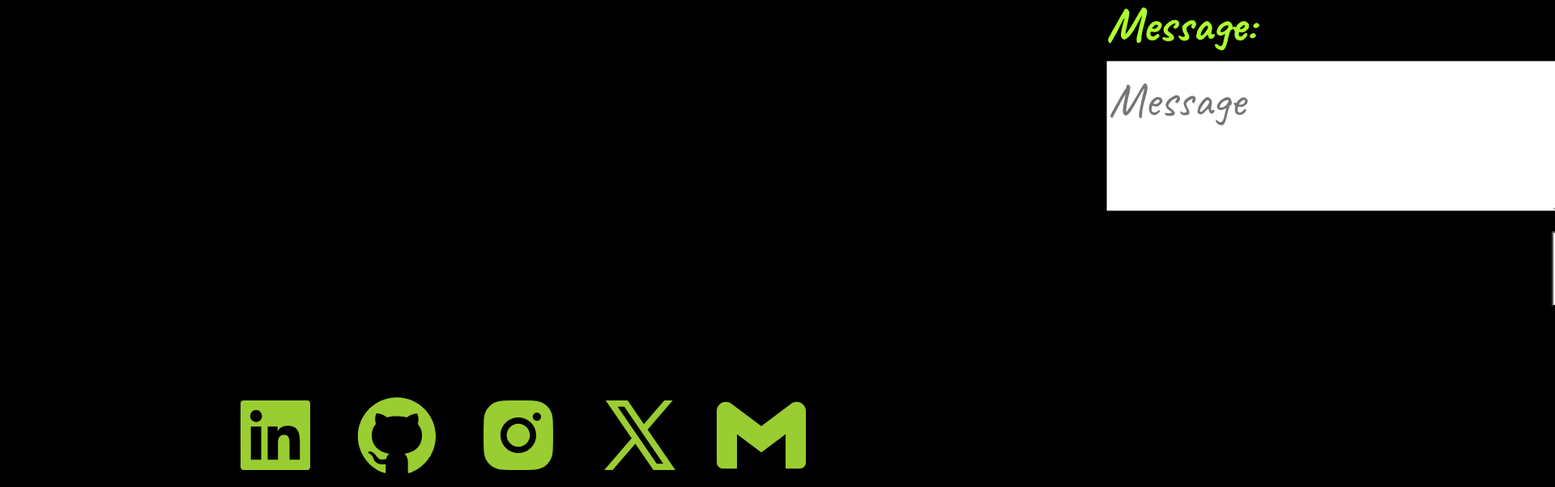
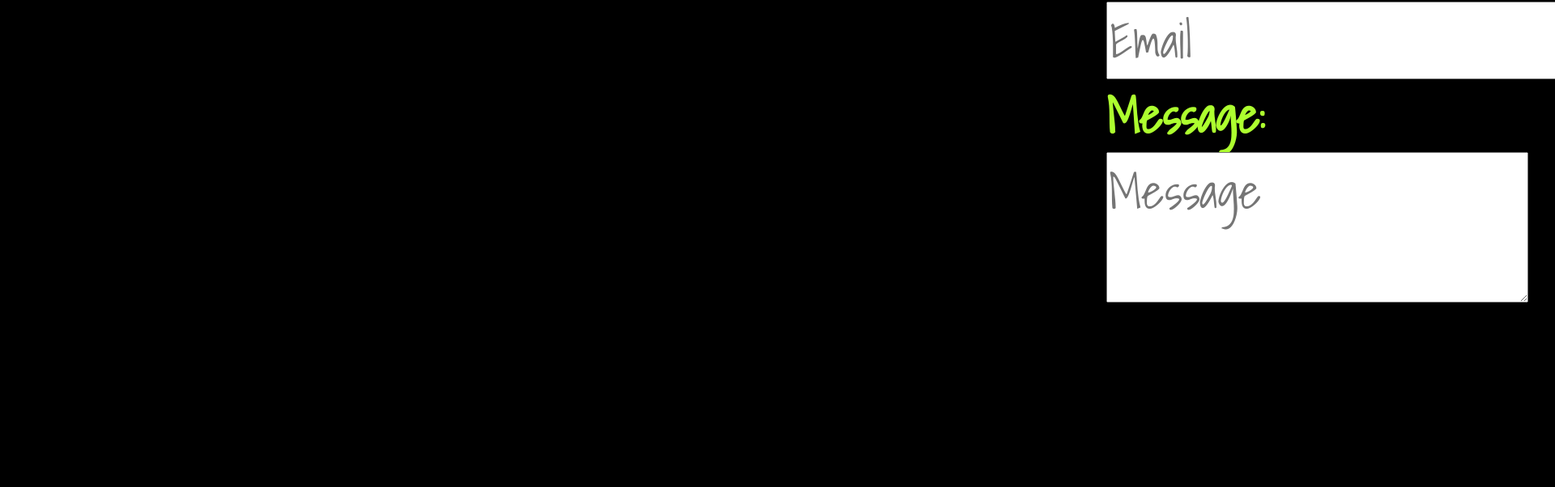
Before and after one commit to arrozconpollo220/Alex-Portfolio, a React (Vite) app: page /Contact in a window 1280 px wide. Shown: the part 2134-2736 px from the top of the page at 81% size, 1920 px wide, since content can reach past the window. Built offline with nearby package versions, Linux system fonts and the light colour scheme.

Commit message:
added emailjs functionality to contact page and some updates to css for the nav links

```diff
--- a/index.html
+++ b/index.html
@@ -4,7 +4,7 @@
     <meta charset="UTF-8" />
     <link rel="icon" type="image/svg+xml" href="/vite.svg" />
     <style>
-      @import url('https://fonts.googleapis.com/css2?family=Caveat:wght@400..700&display=swap');
+      @import url('https://fonts.googleapis.com/css2?family=Pacifico&family=Shadows+Into+Light&display=swap');
       </style>
     <meta name="viewport" content="width=device-width, initial-scale=1.0" />
     <title>React Router</title>
--- a/package.json
+++ b/package.json
@@ -11,7 +11,10 @@
     "preview": "vite preview"
   },
   "dependencies": {
+    "@emailjs/browser": "^4.4.1",
     "bootstrap": "^5.2.3",
+    "emailjs": "^4.0.3",
+    "emailjs-com": "^3.2.0",
     "react": "^18.2.0",
     "react-dom": "^18.2.0",
     "react-icons": "^5.3.0",
--- a/src/App.css
+++ b/src/App.css
@@ -2,7 +2,7 @@
 body {
     background-color: black;
     color: white;
-    font-family: 'caveat', cursive;
+    font-family: 'shadows into light', cursive;
     font-weight: bolder;
 }
 
@@ -24,11 +24,12 @@ a.nav-link {
 }
 
 a.nav-link.active {
-    box-shadow: 1 10px 15px black (0, 0, 0, 0.2);
+    box-shadow: 1px 10px 15px rgba(0, 0, 0, 0.2);
     transform: scale(1.4);
     text-decoration: underline;
+    background-color: yellowgreen !important;
+}
 
-}
 
 a.nav-link:hover {
     color: yellowgreen
--- a/src/pages/Contact.jsx
+++ b/src/pages/Contact.jsx
@@ -1,16 +1,20 @@
+
 // importing css file from the styles folder
 import '../styles/contact.css';
 
-// importing emoji photo 3
+// importing emoji photo
 import emoji3 from '../assets/MyEmoji_20240906_180557_0.png';
 
-// importing useState from React
-import { useState, useEffect } from 'react';
+// importing useState, useRef from React
+import { useState, useRef } from 'react';
 
 // importing helper function for email validation from utils folder
 import { validateEmail } from '../utils/helpers';
 
-function Form() {
+// importing emailjs for email service
+import emailjs from '@emailjs/browser';
+
+function ContactUs() {
   // State variables for form fields
   const [email, setEmail] = useState('');
   const [fullName, setFullName] = useState('');
@@ -23,25 +27,17 @@ function Form() {
     message: ''
   });
 
-  useEffect(() => {
-    const savedData = localStorage.getItem('formData');
-    if (savedData) {
-      const { email, fullName, message } = JSON.parse(savedData);
-      setEmail(email || '');
-      setFullName(fullName || '');
-      setMessage(message || '');
-    }
-  }, []);
+  // Ref for the form element (used for emailjs)
+  const form = useRef();
 
   // Handle input change
   const handleInputChange = (e) => {
     const { name, value } = e.target;
 
-    // Update state based on input field
     if (name === 'email') {
-      setEmail(value);
+      setEmail(value); // Make sure state updates
     } else if (name === 'fullName') {
-      setFullName(value);
+      setFullName(value); // Make sure state updates
     } else if (name === 'message') {
       setMessage(value);
     }
@@ -51,7 +47,6 @@ function Form() {
   const handleBlur = (e) => {
     const { name, value } = e.target;
 
-    // Check if the field is empty and set error message
     if (!value.trim()) {
       setErrors(prevErrors => ({ ...prevErrors, [name]: 'This field is required' }));
     } else {
@@ -77,28 +72,32 @@ function Form() {
       return;
     }
 
-    // Save data to localStorage
-    const formData = { email, fullName, message };
-    localStorage.setItem('formData', JSON.stringify(formData));
+    // Send the email using emailjs
+    emailjs
+      .sendForm('service_wpho2gf', 'template_xrga1vs', form.current, 'ZB4difRsgRgAQKiWH')
+      .then(
+        () => {
+          console.log('SUCCESS!');
+          alert('Message sent successfully!');
+        },
+        (error) => {
+          console.log('FAILED...', error.text);
+          alert('Failed to send message. Please try again.');
+        }
+      );
 
-    // Proceed with form submission (e.g., sending data to a server or displaying a confirmation)
-    alert(`Hello ${fullName}. Your email is ${email}. Your message is ${message}`);
-
-    // Clear form fields
+    // Clear form fields after submission
     setEmail('');
     setFullName('');
     setMessage('');
-
-    // clears data from formData
-    localStorage.removeItem('formData');
   };
 
   return (
-    <form onSubmit={handleFormSubmit} className="contact-form">
+    <form ref={form} onSubmit={handleFormSubmit} className="contact-form">
       <div className='contact'>
         <h1>Contact Me.</h1>
         <p>Feel free to reach out to me with any questions or comments. I will get back to you as soon as possible.</p>
-        <img src= {emoji3} alt="emoji of Alex" />
+        <img src={emoji3} alt="emoji of Alex" />
       </div>
       <container className='forms'>
         <div className="form-group">
@@ -108,7 +107,7 @@ function Form() {
             id="fullName"
             name="fullName"
             value={fullName}
-          onChange={handleInputChange}
+            onChange={handleInputChange} // Ensure state is updated on input
             onBlur={handleBlur}
             required
             placeholder='Name'
@@ -123,30 +122,32 @@ function Form() {
             id="email"
             name="email"
             value={email}
-          onChange={handleInputChange}
+            onChange={handleInputChange} // Ensure state is updated on input
             onBlur={handleBlur}
             required
             placeholder='Email'
           />
           {errors.email && <span className="error">{errors.email}</span>}
         </div>
+
         <div className="form-group">
           <label htmlFor="message">Message:</label>
           <textarea
             id="message"
             name="message"
             value={message}
-          onChange={handleInputChange}
+            onChange={handleInputChange} // Ensure state is updated on input
             onBlur={handleBlur}
             required
             placeholder='Message'
           ></textarea>
           {errors.message && <span className="error">{errors.message}</span>}
         </div>
+
         <button type="submit">Submit</button>
       </container>
     </form>
   );
 }
 
-export default Form;
+export default ContactUs;
--- a/src/styles/contact.css
+++ b/src/styles/contact.css
@@ -36,9 +36,10 @@
     padding-top: 1px;
     padding-left: 1350px;
     padding-right: 5px;
+    padding-bottom: 70px;
     display: inline-block;
     color: greenyellow;
-    margin-bottom: 150px;
+    margin-bottom: 90px;
 }
 
 .forms button {
@@ -47,12 +48,17 @@
     padding-left: 5px;
     padding-right: 5px;
     position:absolute;
-    margin-left: 550px;
+    margin-left:700px;
 }
 
 label {
     display: inline-block;
     width: 250px;
+}
+
+form-group {
+    margin-bottom: 20px;
+    width: 100%;
 }
 
 @media screen and (max-width: 950px) {
```
Also changed, not shown: 2 other files (tests, documents, lock files or other folders). Lines whose indentation alone changed are shown as unchanged.
